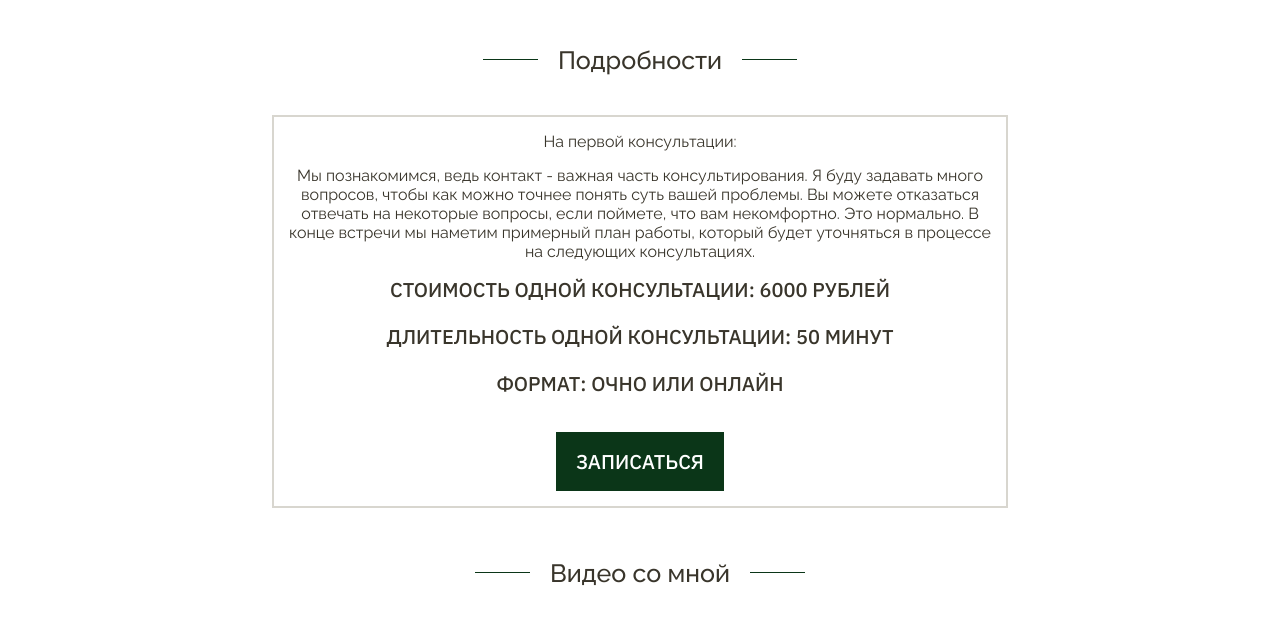
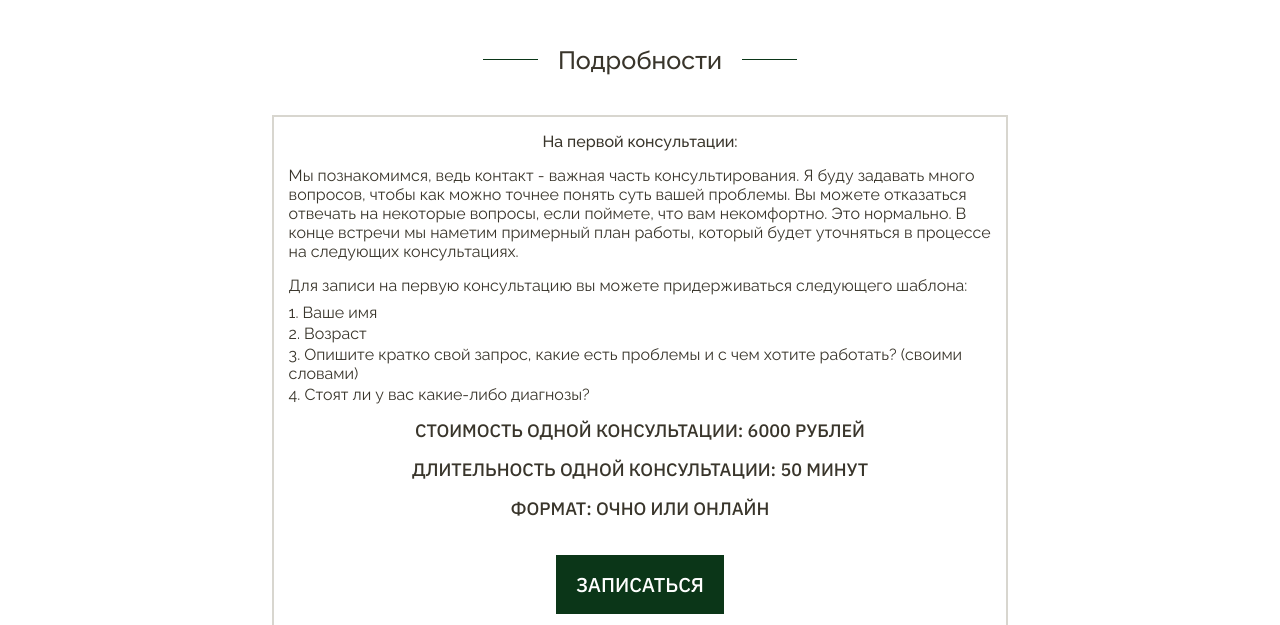
Before and after one commit to ingaemelianova/psychologist, a plain HTML site: page index.html in a window 1280 px wide. Shown: the part 3820-4445 px from the top of the page. Drawn offline with nearby package versions, Linux system fonts and the light colour scheme.

Commit message:
refactor: Price block content

```diff
--- a/index.html
+++ b/index.html
@@ -312,11 +312,20 @@
             <div class="main__block-line"></div>
           </div>
           <div class="price__body">
-            <p class="price__consultation">На первой консультации: </p>
+            <p class="price__consultation-title">На первой консультации: </p>
             <p class="price__consultation">
               Мы познакомимся, ведь контакт - важная часть консультирования. Я буду задавать много вопросов, чтобы как можно точнее понять суть вашей проблемы. Вы можете отказаться отвечать на некоторые вопросы, если поймете, что вам некомфортно. Это нормально.
               В конце встречи мы наметим примерный план работы, который будет уточняться в процессе на следующих консультациях.
             </p>
+            <div class="price__consultation">
+              Для записи на первую консультацию вы можете придерживаться следующего шаблона:
+              <ul class="price__consultation-list">
+                <li class="price__consultation-list-item">Ваше имя</li>
+                <li class="price__consultation-list-item">Возраст</li>
+                <li class="price__consultation-list-item">Опишите кратко свой запрос, какие есть проблемы и с чем хотите работать? (своими словами)</li>
+                <li class="price__consultation-list-item">Стоят ли у вас какие-либо диагнозы?</li>
+              </ul>
+            </div>
             <ul class="price__list">
               <li class="price__list-item">Cтоимость одной консультации: 6000 рублей</li>
               <li class="price__list-item">Длительность одной консультации: 50 минут</li>
--- a/styles/style.css
+++ b/styles/style.css
@@ -591,7 +591,6 @@ section, header {
 
 .education__info-item {
   list-style: disc;
-  list-style-position: inside;
   margin: 10px 0;
 }
 
@@ -727,16 +726,35 @@ section, header {
   -webkit-box-direction: normal;
       -ms-flex-direction: column;
           flex-direction: column;
-  gap: 20px;
+  gap: 16px;
 }
+
 .price__list-item {
   font-family: 'IBM Plex Sans', sans-serif;
   text-transform: uppercase;
   font-weight: 500;
-  font-size: 2rem;
+  font-size: 1.8rem;
 }
 
+.price__consultation-title {
+  font-weight: 500;
+}
 
+.price__consultation {
+  text-align: left;
+}
+
+.price__consultation-list {
+  display: flex;
+  flex-direction: column;
+  gap: 2px;
+  margin-top: 8px;
+}
+
+.price__consultation-list-item {
+  list-style: decimal;
+  list-style-position: inside;
+}
 
 /* Modal window */
 
@@ -953,6 +971,11 @@ section, header {
   .container {
       max-width: 768px;
   }
+
+
+.price__list {
+  gap: 12px;
+}
 }
 
 @media screen and (max-width: 768px) {
```
